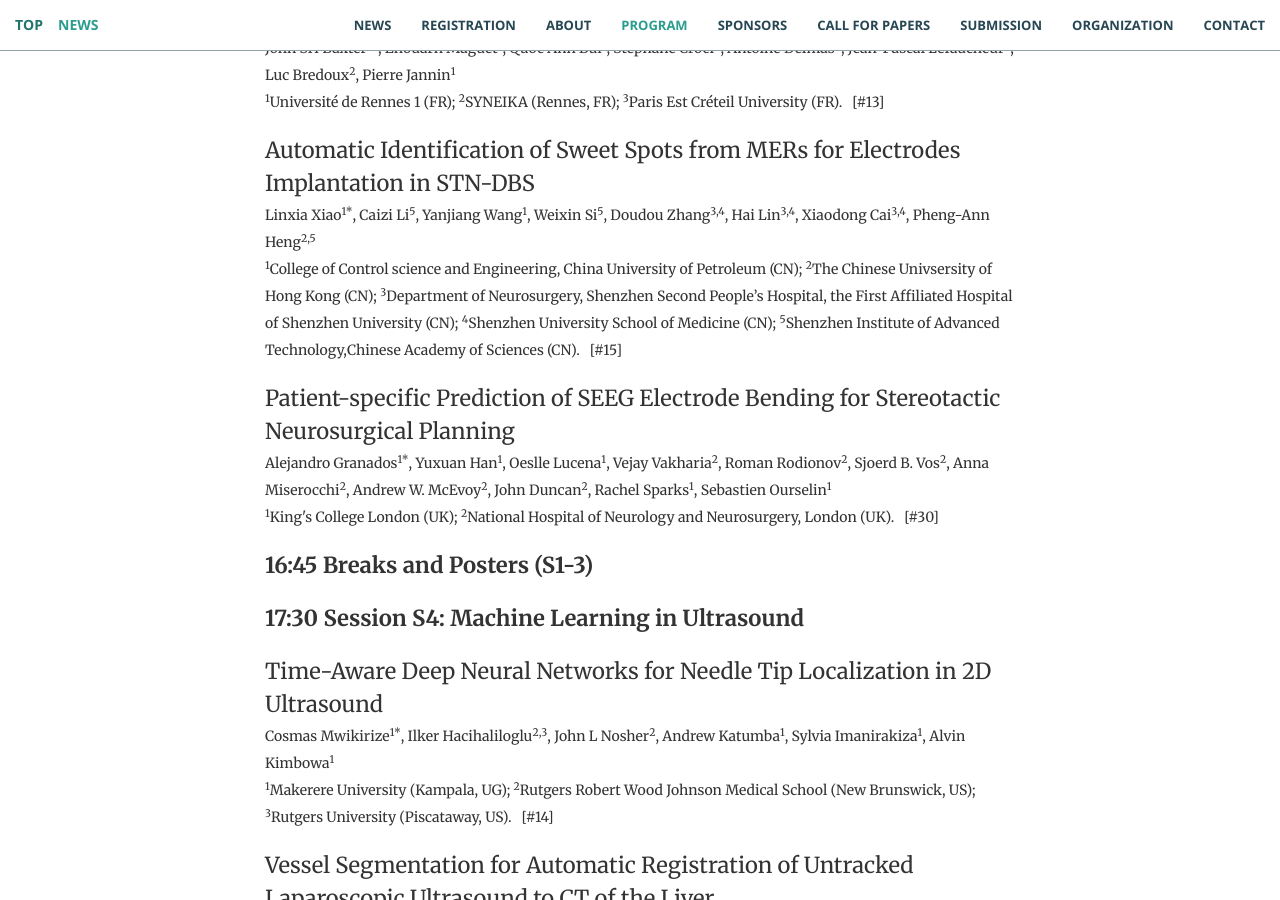
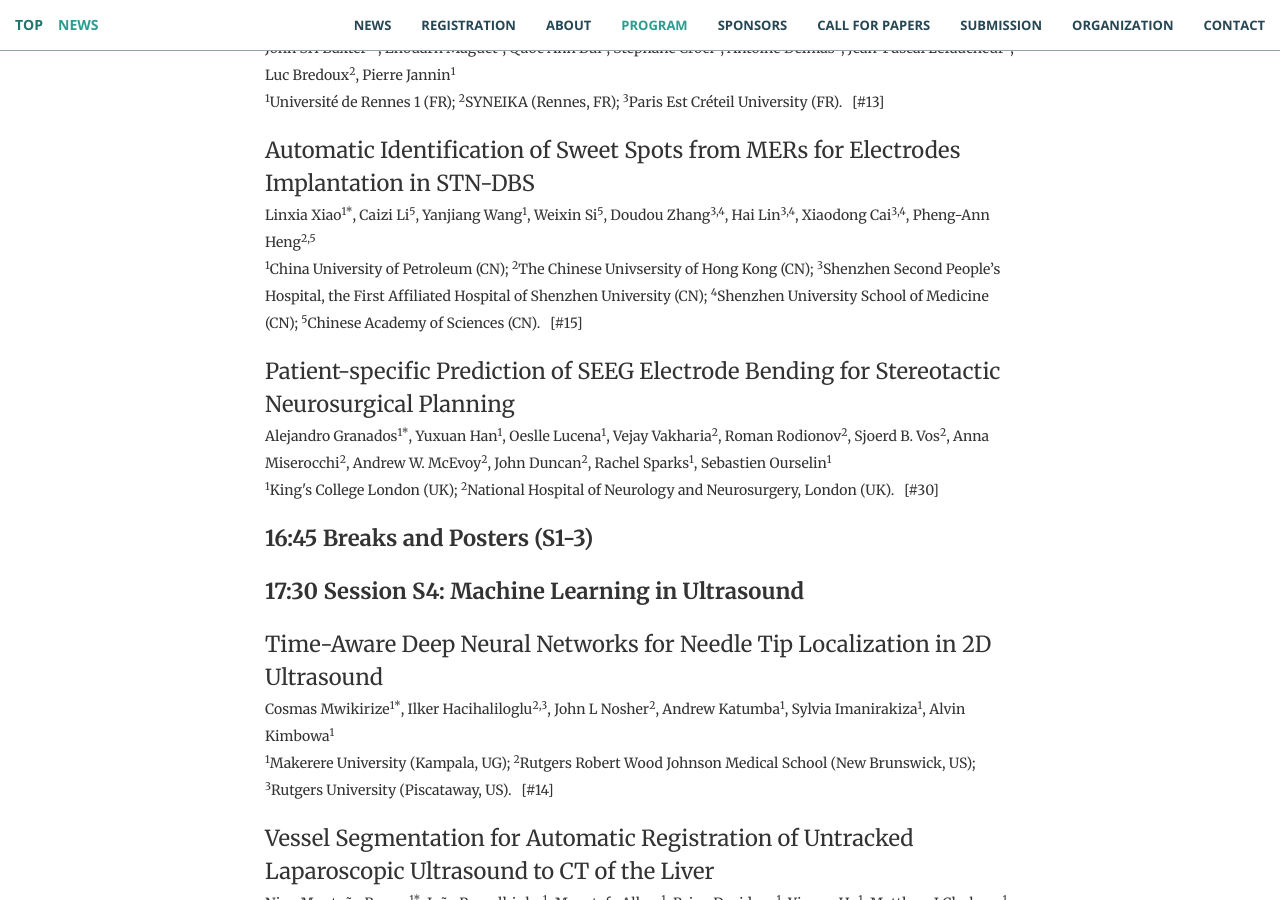
Before and after one commit to ipcai2021/ipcai2021.github.io, a Jekyll site: the page built from index.html, in a window 1280 px wide and 900 px high, scrolled down 5603 px. Built offline with Jekyll 4.4.1, drawn with Linux system fonts in a browser that asks for light colours; some of the changed text lies outside the part shown.

Commit message:
A few minor program corrections.

```diff
--- a/_includes/program.html
+++ b/_includes/program.html
@@ -177,7 +177,7 @@
 
 				<p class="font_8" style="font-size:18px"><span style="font-size:22px">Automatic Identification of Sweet Spots from MERs for Electrodes Implantation in STN-DBS</span><br/>
 				<span style="font-size:14px">Linxia Xiao<sup>1*</sup>, Caizi Li<sup>5</sup>, Yanjiang Wang<sup>1</sup>, Weixin Si<sup>5</sup>, Doudou Zhang<sup>3,4</sup>, Hai Lin<sup>3,4</sup>, Xiaodong Cai<sup>3,4</sup>, Pheng-Ann Heng<sup>2,5</sup><br/>
-				<sup>1</sup>College of Control science and Engineering, China University of Petroleum (CN); <sup>2</sup>The Chinese Univsersity of Hong Kong (CN); <sup>3</sup>Department of Neurosurgery, Shenzhen Second People’s Hospital, the First Affiliated Hospital of Shenzhen University (CN); <sup>4</sup>Shenzhen University School of Medicine (CN); <sup>5</sup>Shenzhen Institute of Advanced Technology,Chinese Academy of Sciences (CN). &nbsp; [#15]</span></p>
+				<sup>1</sup>China University of Petroleum (CN); <sup>2</sup>The Chinese Univsersity of Hong Kong (CN); <sup>3</sup>Shenzhen Second People’s Hospital, the First Affiliated Hospital of Shenzhen University (CN); <sup>4</sup>Shenzhen University School of Medicine (CN); <sup>5</sup>Chinese Academy of Sciences (CN). &nbsp; [#15]</span></p>
 
 				<p class="font_8" style="font-size:18px"><span style="font-size:22px">Patient-specific Prediction of SEEG Electrode Bending for Stereotactic Neurosurgical Planning</span><br/>
 				<span style="font-size:14px">Alejandro Granados<sup>1*</sup>, Yuxuan Han<sup>1</sup>, Oeslle Lucena<sup>1</sup>, Vejay Vakharia<sup>2</sup>, Roman Rodionov<sup>2</sup>, Sjoerd B. Vos<sup>2</sup>, Anna Miserocchi<sup>2</sup>, Andrew W. McEvoy<sup>2</sup>, John Duncan<sup>2</sup>, Rachel Sparks<sup>1</sup>, Sebastien Ourselin<sup>1</sup><br/>
@@ -286,7 +286,7 @@
 				<p class="font_8" style="font-size:18px"><span style="font-size:22px"><b>16:15 Session S6: Machine Learning in Computer Assisted Interventions</b></p>
 				<p class="font_8" style="font-size:18px"><span style="font-size:22px">Deep Learning to Segment Pelvic Bones: Large-scale CT Datasets and Baseline Models</span><br/>
 				<span style="font-size:14px">Pengbo Liu<sup>1*</sup>, Hu Han<sup>1</sup>, Yuanqi Du<sup>3</sup>, Heqin Zhu<sup>1</sup>, Yinhao Li<sup>1</sup>, Feng Gu<sup>1,4</sup>, Honghu Xiao<sup>2</sup>, Jun Li<sup>1</sup>, Chunpeng Zhao<sup>2</sup>, Li Xiao<sup>1</sup>, Xinbao Wu<sup>2</sup>, S. Kevin Zhou<sup>1,5</sup><br/>
-				<sup>1</sup>Institute of Computing Technology, Chinese Academy of Sciences (Beijing, CN); <sup>2</sup>Beijing Jishuitan Hospital (CN); <sup>3</sup>George Mason University (Virginia, US); <sup>4</sup>Beijing Electronics Science&Technology Institute (CN); <sup>5</sup>University Of Science And Technology Of China (Suzhou, CN). &nbsp; [#07]</span></p>
+				<sup>1</sup>Chinese Academy of Sciences (Beijing, CN); <sup>2</sup>Beijing Jishuitan Hospital (CN); <sup>3</sup>George Mason University (Virginia, US); <sup>4</sup>Beijing Electronics Science&Technology Institute (CN); <sup>5</sup>University Of Science And Technology Of China (Suzhou, CN). &nbsp; [#07]</span></p>
 
 				<p class="font_8" style="font-size:18px"><span style="font-size:22px">Against Spatial-Temporal Discrepancy: Contrastive Learning based Network for Surgical Workflow Recognition</span><br/>
 				<span style="font-size:14px">Fucang Jia<sup>1,2</sup>, Tong Xia<sup>1,2*</sup><br/>
```
Also changed, not shown: other parts of _includes/program.html (+1 -1 lines).
